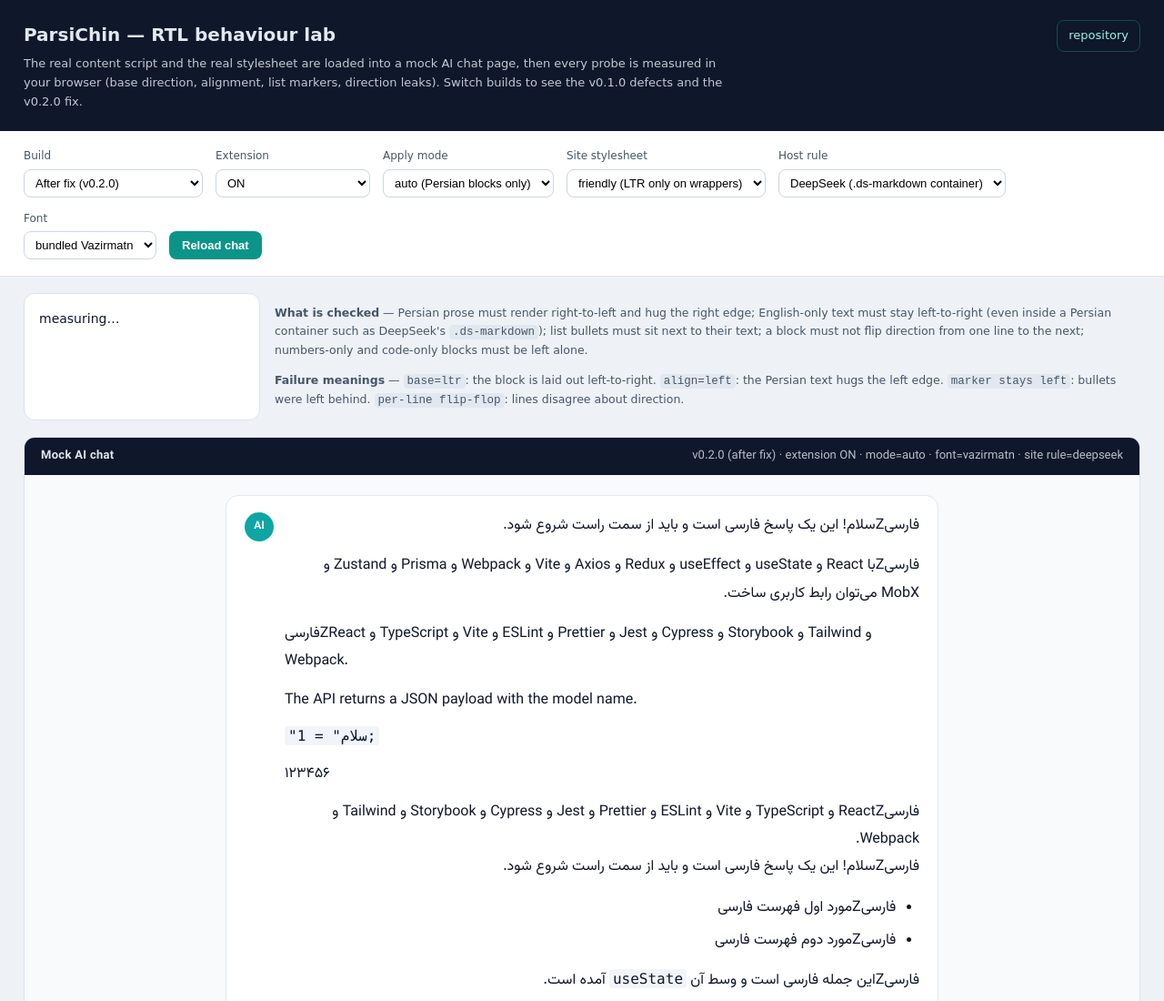
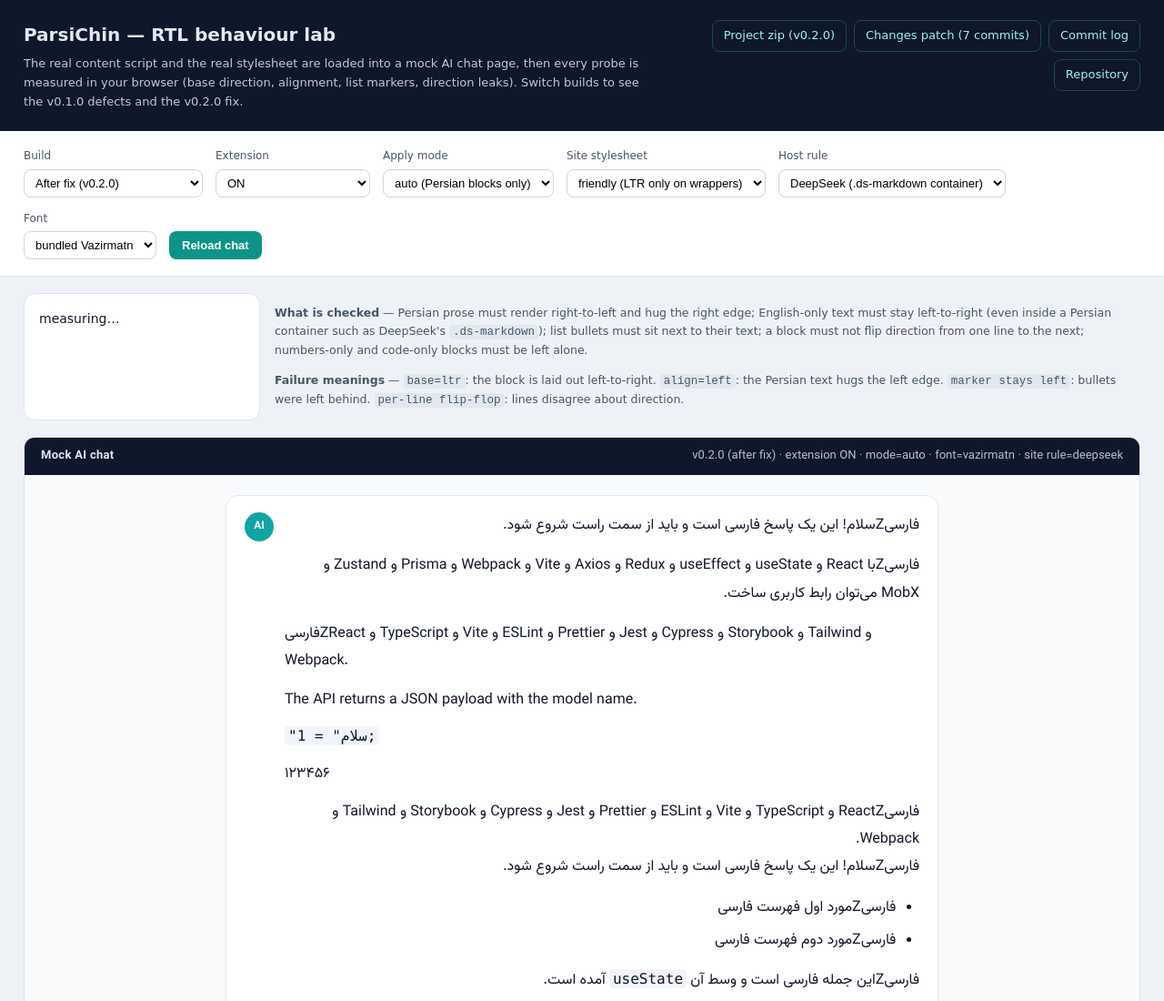
Before and after one commit to aghrabooti/ParsiChin, a browser extension: page demo/index.html in a window 1280 px wide. Shown: the top 1100 px of the page at 91% size. Drawn offline with Linux system fonts and the light colour scheme.

Commit message:
feat(demo): link the download bundles from the lab page
Co-authored-by: arena-agent <297053741+arena-agent@users.noreply.github.com>

```diff
--- a/demo/demo-lab.css
+++ b/demo/demo-lab.css
@@ -20,8 +20,15 @@ body {
 
 .lab-header h1 { margin: 0 0 6px; font-size: 20px; }
 .lab-header .sub { margin: 0; max-width: 780px; font-size: 13px; opacity: .85; }
+.lab-header .downloads {
+  margin-inline-start: auto;
+  display: flex;
+  flex-wrap: wrap;
+  gap: 8px;
+  justify-content: flex-end;
+}
+
 .lab-header .ghost {
-  margin-inline-start: auto;
   color: #99f6e4;
   text-decoration: none;
   border: 1px solid #134e4a;
--- a/demo/index.html
+++ b/demo/index.html
@@ -16,7 +16,12 @@
         direction leaks). Switch builds to see the v0.1.0 defects and the v0.2.0 fix.
       </p>
     </div>
-    <a class="ghost" href="https://github.com/aghrabooti/ParsiChin" target="_blank" rel="noopener">repository</a>
+    <nav class="downloads">
+      <a class="ghost" href="/ParsiChin-v0.2.0.zip" download>Project zip (v0.2.0)</a>
+      <a class="ghost" href="/ParsiChin-v0.2.0.patch" download>Changes patch (7 commits)</a>
+      <a class="ghost" href="/COMMITS.txt" download>Commit log</a>
+      <a class="ghost" href="https://github.com/aghrabooti/ParsiChin" target="_blank" rel="noopener">Repository</a>
+    </nav>
   </header>
 
   <section class="controls">
```
